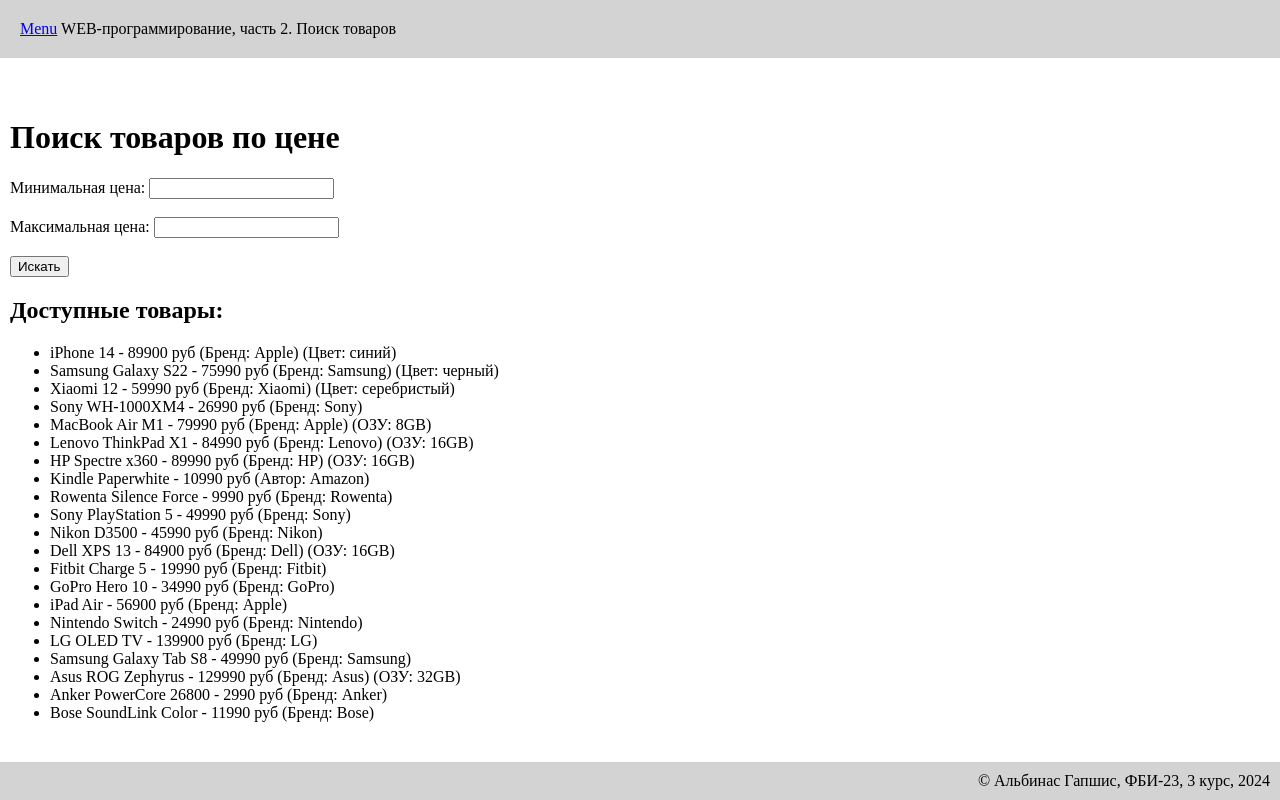
After one commit to gapshis17/Web_2_gapshis, a Flask app: page /lab3/product_search in a window 1280 px wide. The commit adds this page. Run offline with Flask 3, Linux system fonts and the light colour scheme.

Commit message:
Доп. задание. Список товаров

```diff
--- a/lab3.py
+++ b/lab3.py
@@ -170,3 +170,45 @@ def ticket():
                            departure=departure, destination=destination,
                            date=date, insurance=insurance, price=price,
                            ticket_type=ticket_type)
+
+
+# Список товаров
+products = [
+    {"name": "iPhone 14", "price": 89900, "brand": "Apple", "color": "синий"},
+    {"name": "Samsung Galaxy S22", "price": 75990, "brand": "Samsung", "color": "черный"},
+    {"name": "Xiaomi 12", "price": 59990, "brand": "Xiaomi", "color": "серебристый"},
+    {"name": "Sony WH-1000XM4", "price": 26990, "brand": "Sony", "type": "беспроводные"},
+    {"name": "MacBook Air M1", "price": 79990, "brand": "Apple", "ram": "8GB"},
+    {"name": "Lenovo ThinkPad X1", "price": 84990, "brand": "Lenovo", "ram": "16GB"},
+    {"name": "HP Spectre x360", "price": 89990, "brand": "HP", "ram": "16GB"},
+    {"name": "Kindle Paperwhite", "price": 10990, "author": "Amazon", "pages": 300},
+    {"name": "Rowenta Silence Force", "price": 9990, "brand": "Rowenta", "type": "пылесос"},
+    {"name": "Sony PlayStation 5", "price": 49990, "brand": "Sony", "type": "игровая консоль"},
+    {"name": "Nikon D3500", "price": 45990, "brand": "Nikon", "type": "фотоаппарат"},
+    {"name": "Dell XPS 13", "price": 84900, "brand": "Dell", "ram": "16GB"},
+    {"name": "Fitbit Charge 5", "price": 19990, "brand": "Fitbit", "type": "фитнес-браслет"},
+    {"name": "GoPro Hero 10", "price": 34990, "brand": "GoPro", "type": "экшн-камера"},
+    {"name": "iPad Air", "price": 56900, "brand": "Apple", "battery": "7600mAh"},
+    {"name": "Nintendo Switch", "price": 24990, "brand": "Nintendo", "type": "игровая консоль"},
+    {"name": "LG OLED TV", "price": 139900, "brand": "LG", "size": "65 дюймов"},
+    {"name": "Samsung Galaxy Tab S8", "price": 49990, "brand": "Samsung", "battery": "8000mAh"},
+    {"name": "Asus ROG Zephyrus", "price": 129990, "brand": "Asus", "ram": "32GB"},
+    {"name": "Anker PowerCore 26800", "price": 2990, "brand": "Anker", "type": "павербанк"},
+    {"name": "Bose SoundLink Color", "price": 11990, "brand": "Bose", "type": "колонка"},
+]
+
+
+@lab3.route('/lab3/product_search', methods=['GET', 'POST'])
+def product_search():
+    if request.method == 'POST':
+        min_price = float(request.form.get('min_price', 0))
+        max_price = float(request.form.get('max_price', float('inf')))
+
+        # Фильтруем товары по цене
+        filtered_products = [
+            product for product in products
+            if min_price <= product['price'] <= max_price
+        ]
+        return render_template('lab3/product_results.html', products=filtered_products)
+
+    return render_template('lab3/product_search.html', products=products)
--- a/templates/lab3/lab3.html
+++ b/templates/lab3/lab3.html
@@ -29,6 +29,9 @@
         <li>
             <a href="/lab3/ticket_form"> Заказ железнодорожного билета</a>
         </li>
+        <li>
+            <a href="/lab3/product_search"> Список товаров</a>
+        </li>
 
     </ol>
 {% endblock %}
--- /dev/null
+++ b/templates/lab3/product_search.html
@@ -0,0 +1,30 @@
+{% extends "base.html" %}
+
+{% block lab %}Поиск товаров{% endblock %}
+
+{% block main %}
+    <h1>Поиск товаров по цене</h1>
+    <form action="/lab3/product_search" method="post">
+        <label for="min_price">Минимальная цена:</label>
+        <input type="number" id="min_price" name="min_price" required><br><br>
+
+        <label for="max_price">Максимальная цена:</label>
+        <input type="number" id="max_price" name="max_price" required><br><br>
+
+        <input type="submit" value="Искать">
+    </form>
+
+    <h2>Доступные товары:</h2>
+    <ul>
+        {% for product in products %}
+            <li>
+                {{ product.name }} - {{ product.price }} руб
+                {% if 'brand' in product %} (Бренд: {{ product.brand }}) {% endif %}
+                {% if 'color' in product %} (Цвет: {{ product.color }}) {% endif %}
+                {% if 'author' in product %} (Автор: {{ product.author }}) {% endif %}
+                {% if 'year' in product %} (Год: {{ product.year }}) {% endif %}
+                {% if 'ram' in product %} (ОЗУ: {{ product.ram }}) {% endif %}
+            </li>
+        {% endfor %}
+    </ul>
+{% endblock %}
```
Also changed, not shown: templates/lab3/product_results.html (added, +23 -0 lines).
